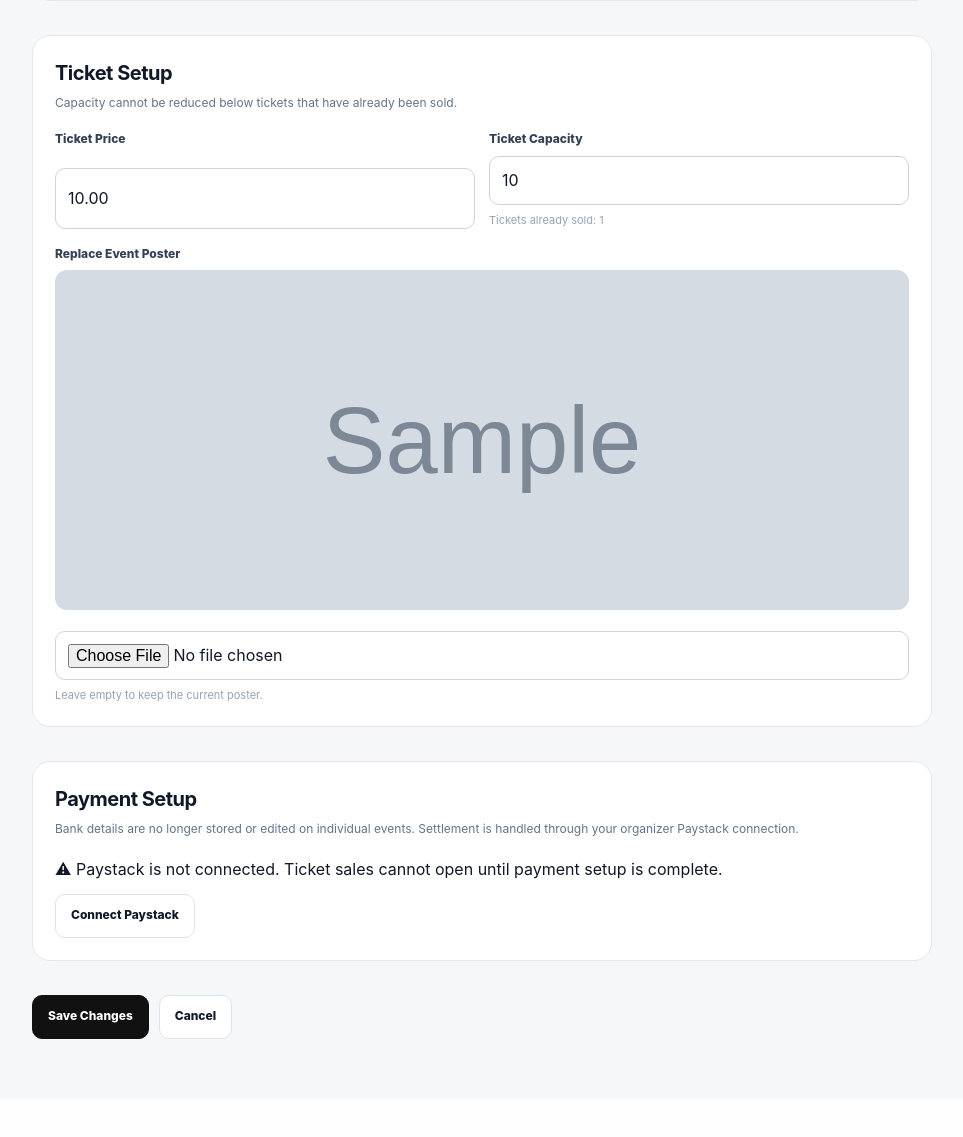
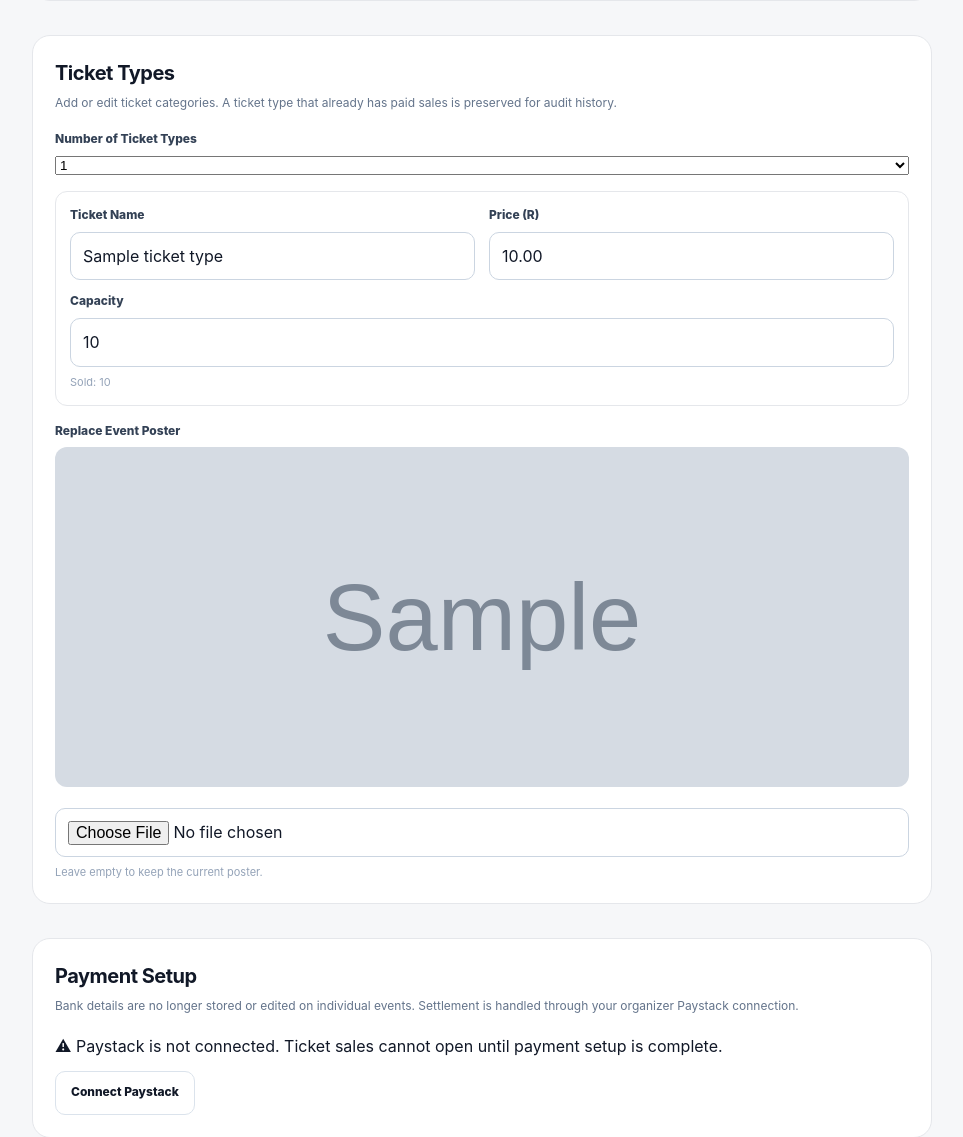
Before and after one commit to LasieHlongwane/tikete, a Flask app: template templates/admin/edit_event.html in a window 1280 px wide. Shown: the part 873-2010 px from the top of the page, without its empty margins (158-1121 px from the left). Before the commit the page ends 1912 px from the top, so only its background shows below. Run offline with Flask 3, Linux system fonts and the light colour scheme; the template is opened without the code that fills it: most values are stand-ins (such as "Sample title", 1, 10 or a date in 2020); grey boxes marked "Sample" are stand-in pictures; some libraries are stand-ins or nearby versions.

Commit message:
Refactor ticket setup section in edit_event.html
Updated ticket setup section to improve clarity and functionality, including changes to ticket type handling and pricing.

```diff
--- a/templates/admin/edit_event.html
+++ b/templates/admin/edit_event.html
@@ -817,78 +817,180 @@
 
                 <section class="card">
 
-            <h2>
-                Ticket Setup
-            </h2>
+            <h2>Ticket Types</h2>
 
             <p class="card-copy">
-                Capacity cannot be reduced below tickets
-                that have already been sold.
+                Add or edit ticket categories. A ticket type that
+                already has paid sales is preserved for audit history.
             </p>
 
+            <div class="group">
+
+                <label for="ticket_type_count">
+                    Number of Ticket Types
+                </label>
+
+                <select id="ticket_type_count">
+                    {% set current_count = event.active_ticket_types|length if event.active_ticket_types else 1 %}
+                    {% for count in range(1, 11) %}
+                        <option
+                            value="{{ count }}"
+                            {% if count == current_count %}selected{% endif %}
+                        >
+                            {{ count }}
+                        </option>
+                    {% endfor %}
+                </select>
+
+            </div>
+
+            <div id="ticket-type-list" style="margin-top:16px;">
+
+                {% if event.active_ticket_types %}
+
+                    {% for ticket_type in event.active_ticket_types %}
+
+                        <div class="ticket-type-row" style="padding:14px;border:1px solid #e5e7eb;border-radius:12px;margin-bottom:12px;">
+
+                            <input
+                                type="hidden"
+                                name="ticket_type_id"
+                                value="{{ ticket_type.id }}"
+                            >
 
                             <div class="grid">
 
                                 <div class="group">
+                                    <label>Ticket Name</label>
+                                    <input
+                                        name="ticket_type_name"
+                                        type="text"
+                                        value="{{ ticket_type.name }}"
+                                        required
+                                    >
+                                </div>
 
-                    <label for="ticket_price">
-                        Ticket Price
-                    </label>
+                                <div class="group">
+                                    <label>Price (R)</label>
+                                    <input
+                                        name="ticket_type_price"
+                                        type="number"
+                                        min="0"
+                                        step="0.01"
+                                        value="{{ '%.2f'|format(ticket_type.price) }}"
+                                        required
+                                    >
+                                </div>
 
+                            </div>
+
+                            <div class="group" style="margin-top:12px;">
+                                <label>Capacity</label>
                                 <input
-                        id="ticket_price"
-                        name="ticket_price"
+                                    name="ticket_type_capacity"
+                                    type="number"
+                                    min="{{ ticket_type.sold_quantity if ticket_type.sold_quantity > 0 else 1 }}"
+                                    value="{{ ticket_type.capacity or '' }}"
+                                    placeholder="Leave empty for unlimited"
+                                >
+                                <small>Sold: {{ ticket_type.sold_quantity }}</small>
+                            </div>
+
+                        </div>
+
+                    {% endfor %}
+
+                {% else %}
+
+                    <div class="ticket-type-row" style="padding:14px;border:1px solid #e5e7eb;border-radius:12px;margin-bottom:12px;">
+
+                        <input type="hidden" name="ticket_type_id" value="">
+
+                        <div class="grid">
+
+                            <div class="group">
+                                <label>Ticket Name</label>
+                                <input
+                                    name="ticket_type_name"
+                                    type="text"
+                                    value="General"
+                                    required
+                                >
+                            </div>
+
+                            <div class="group">
+                                <label>Price (R)</label>
+                                <input
+                                    name="ticket_type_price"
                                     type="number"
                                     min="0"
                                     step="0.01"
                                     value="{{ '%.2f'|format(event.ticket_price) }}"
                                     required
                                 >
-
-                </div>
-
-
-                <div class="group">
-
-                    <label for="ticket_capacity">
-                        Ticket Capacity
-                    </label>
-
-                    <input
-                        id="ticket_capacity"
-                        name="ticket_capacity"
-                        type="number"
-                        min="{{ event.paid_ticket_count if event.paid_ticket_count > 0 else 1 }}"
-                        value="{{ event.ticket_capacity or '' }}"
-                    >
-
-                    <small>
-                        Tickets already sold:
-                        {{ event.paid_ticket_count }}
-                    </small>
-
                             </div>
 
                         </div>
 
+                        <div class="group" style="margin-top:12px;">
+                            <label>Capacity</label>
+                            <input
+                                name="ticket_type_capacity"
+                                type="number"
+                                min="{{ event.paid_ticket_count if event.paid_ticket_count > 0 else 1 }}"
+                                value="{{ event.ticket_capacity or '' }}"
+                                placeholder="Leave empty for unlimited"
+                            >
+                            <small>Legacy tickets already sold: {{ event.paid_ticket_count }}</small>
+                        </div>
 
-            <div
-                class="group"
-                style="margin-top: 16px;"
-            >
+                    </div>
+
+                {% endif %}
+
+            </div>
+
+            <template id="ticket-type-template">
+
+                <div class="ticket-type-row" style="padding:14px;border:1px solid #e5e7eb;border-radius:12px;margin-bottom:12px;">
+
+                    <input type="hidden" name="ticket_type_id" value="">
+
+                    <div class="grid">
+
+                        <div class="group">
+                            <label>Ticket Name</label>
+                            <input name="ticket_type_name" type="text" required>
+                        </div>
+
+                        <div class="group">
+                            <label>Price (R)</label>
+                            <input name="ticket_type_price" type="number" min="0" step="0.01" required>
+                        </div>
+
+                    </div>
+
+                    <div class="group" style="margin-top:12px;">
+                        <label>Capacity</label>
+                        <input name="ticket_type_capacity" type="number" min="1" placeholder="Leave empty for unlimited">
+                    </div>
+
+                </div>
+
+            </template>
+
+            <div class="group" style="margin-top: 16px;">
 
                 <label for="poster_image">
                     Replace Event Poster
                 </label>
 
-                {% if event.image_url %}
-
+                {% if event.poster_image_mimetype or event.image_url %}
                     <img
-                        src="{{ event.image_url }}"
+                        src="{{ url_for('event_poster', event_id=event.id) if event.poster_image_mimetype else event.image_url }}"
                         alt="{{ event.title }}"
                         class="poster-preview"
                     >
-
                 {% endif %}
 
                 <input
@@ -898,13 +1000,32 @@
                     accept=".jpg,.jpeg,.png,.webp,image/jpeg,image/png,image/webp"
                 >
 
-                <small>
-                    Leave empty to keep the current poster.
-                </small>
+                <small>Leave empty to keep the current poster.</small>
 
             </div>
 
         </section>
+
+        <script>
+        document.addEventListener("DOMContentLoaded", function () {
+            const count = document.getElementById("ticket_type_count");
+            const list = document.getElementById("ticket-type-list");
+            const template = document.getElementById("ticket-type-template");
+
+            function renderRows() {
+                const wanted = Number(count.value || 1);
+                while (list.children.length < wanted) {
+                    list.appendChild(template.content.cloneNode(true));
+                }
+                while (list.children.length > wanted) {
+                    list.removeChild(list.lastElementChild);
+                }
+            }
+
+            count.addEventListener("change", renderRows);
+            renderRows();
+        });
+        </script>
 
 
 <section class="card">
```
Lines whose indentation alone changed are shown as unchanged.
